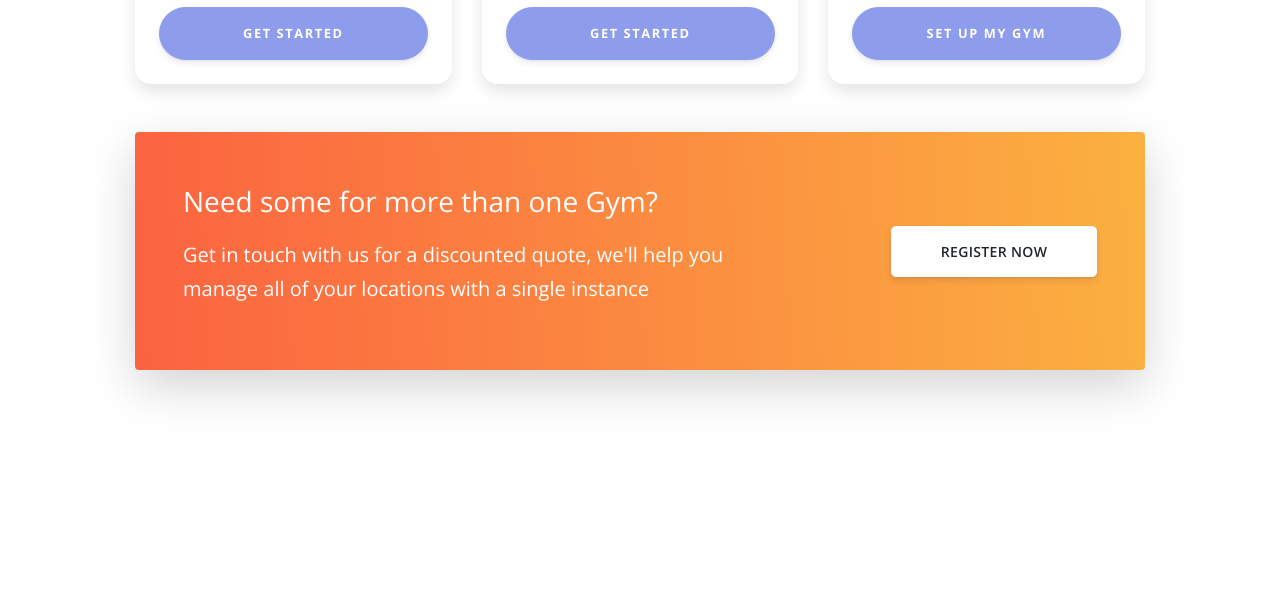
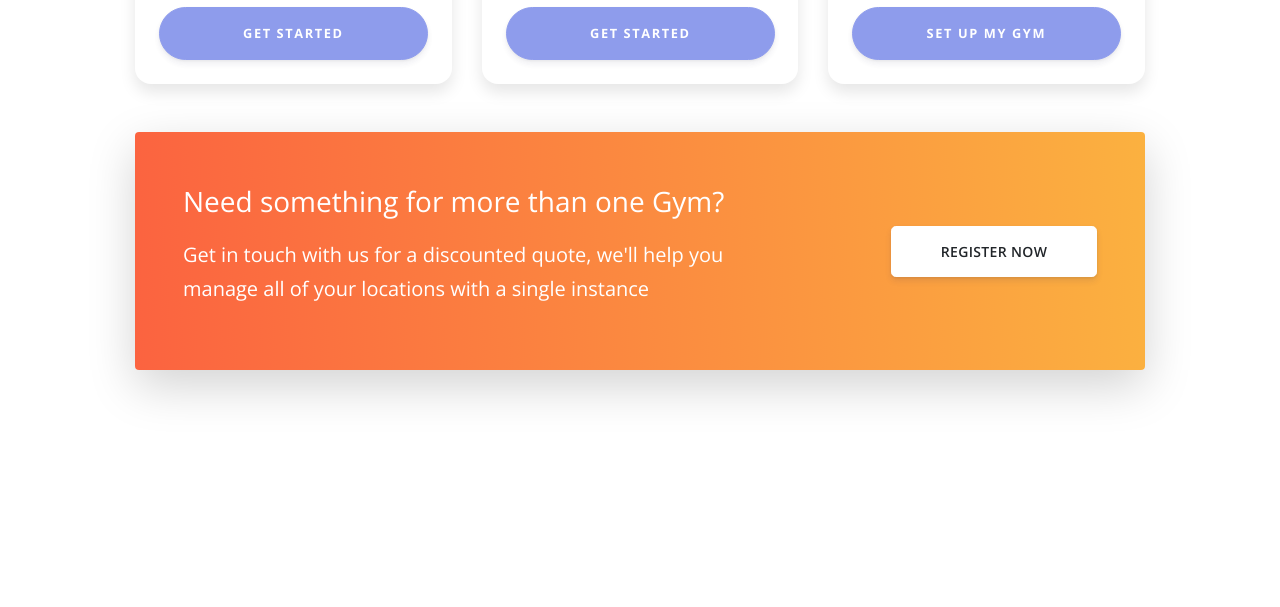
Before and after one commit to vcidst/gymconnect, a plain HTML site: page index.html in a window 1280 px wide. Shown: the part 3214-3821 px from the top of the page. Drawn offline with nearby package versions, Linux system fonts and the light colour scheme.

Commit message:
typo in copy

```diff
--- a/index.html
+++ b/index.html
@@ -412,7 +412,7 @@
           <div class="p-5">
             <div class="row align-items-center">
               <div class="col-lg-8">
-                <h3 class="text-white">Need some for more than one Gym?</h3>
+                <h3 class="text-white">Need something for more than one Gym?</h3>
                 <p class="lead text-white mt-3">Get in touch with us for a discounted quote, we'll help you manage all of your locations with a single instance</p>
               </div>
               <div class="col-lg-3 ml-lg-auto">
```
